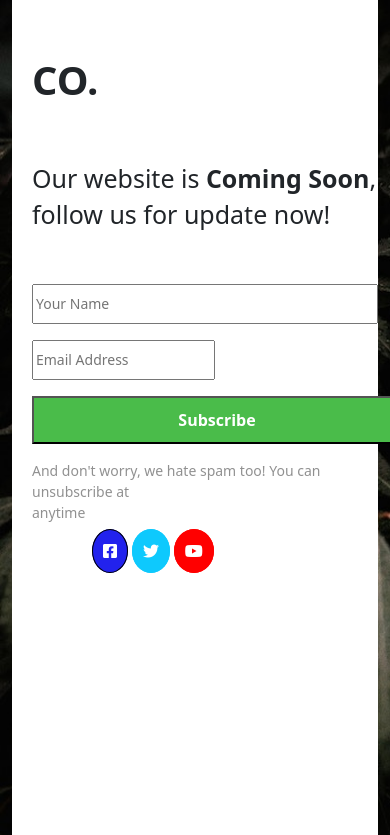
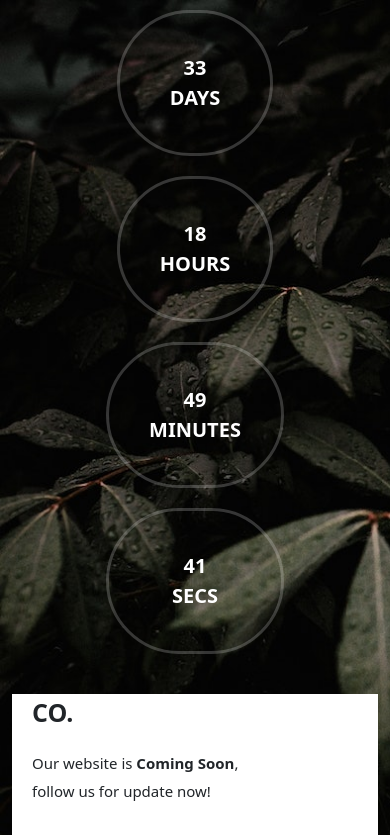
Before and after one commit to Festafo/coming-soon, a plain HTML site: page index.html in a window 390 px wide. Shown: the top 835 px of the page. Drawn offline with Linux system fonts and the light colour scheme.

Commit message:
Add files via upload

```diff
--- a/index.html
+++ b/index.html
@@ -16,7 +16,7 @@
 <body>
     <section>
         <div class="container mag">
-            <div class="row">
+            <div class="row disp">
                 <div class="col-md-6">
                     <div class="first">
                         <div id="co">
@@ -51,7 +51,7 @@
                             </div>
                             <div class="days">
                                 <p class="split">49<br>MINUTES</p>
-                                <p class="split">41<br>SECONDS</p>
+                                <p class="split">41<br>SECS</p>
 
                             </div>
                         </div>
--- a/newres.css
+++ b/newres.css
@@ -33,11 +33,11 @@ section {
 }
 
 .split {
-    border: 3px solid rgba(255, 255, 255, 0.2);
+    border: 3px solid rgba(255, 255, 255, 0.2) ;
     text-align: center;
-    padding: 30px 30px;
+    padding: 40px 40px;
     margin: 10px;
-    border-radius: 50%;
+    border-radius: 100px;
     font-size: 25px;
     font-weight: bolder;
 }
@@ -69,7 +69,7 @@ section {
     font-size: 14px;
     margin-left: 80px;
     margin-top: 50px;
-    /* display: inline-block; */
+    display: inline-block;
 
 }
 
@@ -77,8 +77,8 @@ section {
     font-size: 14px;
     margin-left: 80px;
     margin-top: 10px;
-    /* display: inline-block; */
-    width: 50%;
+    display: inline-block;
+    /* width: 50%; */
 
 }
 
@@ -109,8 +109,8 @@ section {
 #face, #twit, #yout {
     border: 1px solid black;
     padding: 10px 10px;
-    margin-right: 1vw;
-    border-radius: 50%;
+    margin-right: 10px;
+    border-radius: 50px;
     color: white;
 }
 
@@ -128,17 +128,89 @@ section {
     border: 1px solid red;
 }
 
-.ooo{
+.ooo {
+    height: 30px;
     width: 370px;
-    height: 40px;
+
 }
 
-/**media queries styling**/
-@media screen and (max-width: 480px){
-    #co, #our, #rect, #rects, #worry, #subscribe, #connect{
+/** media queries styling **/
+@media screen and (max-width:480px) {
+    #co, #our, #rect, #rects, #worry, #subscribe {
         margin-left: 20px;
     }
-    .ooo{
-        width: 100%;
+
+    #co {
+        font-size: 25px;
     }
+
+    #our {
+        font-size: 15px;
+    }
+
+    .ooo {
+        width: 160%;
+    }
+
+    #subscribe {
+        max-width: 85%;
+        margin-right: 10%;
+    }
+
+    #worry {
+        font-size: 10px;
+        margin-top: 30px;
+    }
+
+    .connect {
+        margin-left: 20px;
+        margin-top: 30px;
+    }
+    #co, #our {
+       padding-top: 0px;
+       margin-top: 20px;
+
+    }
+
+    #rect {
+        margin-top: 20px;
+        font-size: 12px;
+    }
+
+    #rects {
+        margin-top: -10px;
+        font-size: 12px;
+    }
+
+
+    #subscribe {
+        margin-top: -5px;
+        height: 30px;
+        vertical-align: middle;
+        padding: 0px;
+        width: 72%;
+    }
+
+    .second {
+        padding-left: 0px;
+        color: #fff;
+        padding-top: 10px;
+    }
+
+    .disp {
+        display: flex;
+        flex-direction: column-reverse;
+    }
+
+    .split {
+        border: 3px solid rgba(255, 255, 255, 0.2) ;
+        text-align: center;
+        padding: 40px 40px;
+        margin: 20px;
+        border-radius: 100px;
+        font-size: 20px;
+        font-weight: bolder;
+        margin-top: 0px;
+    }
+
 }
```
